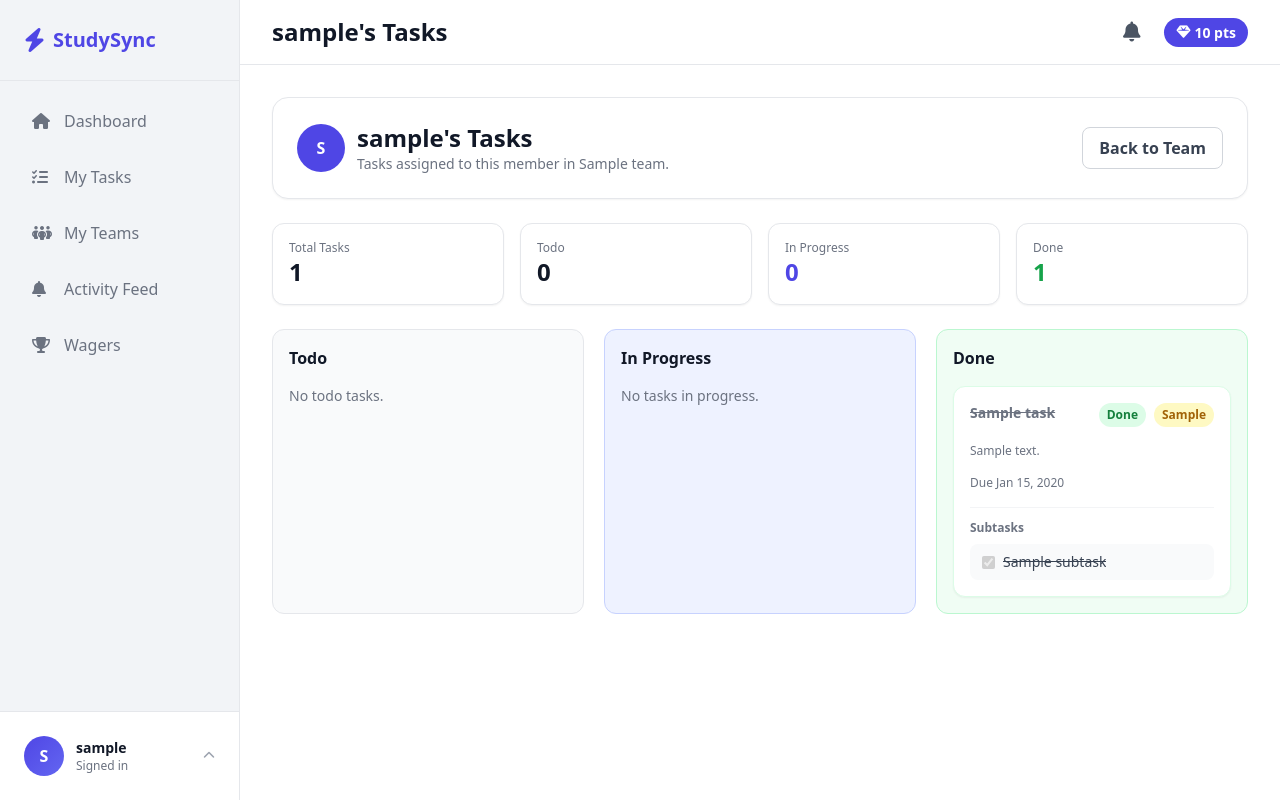
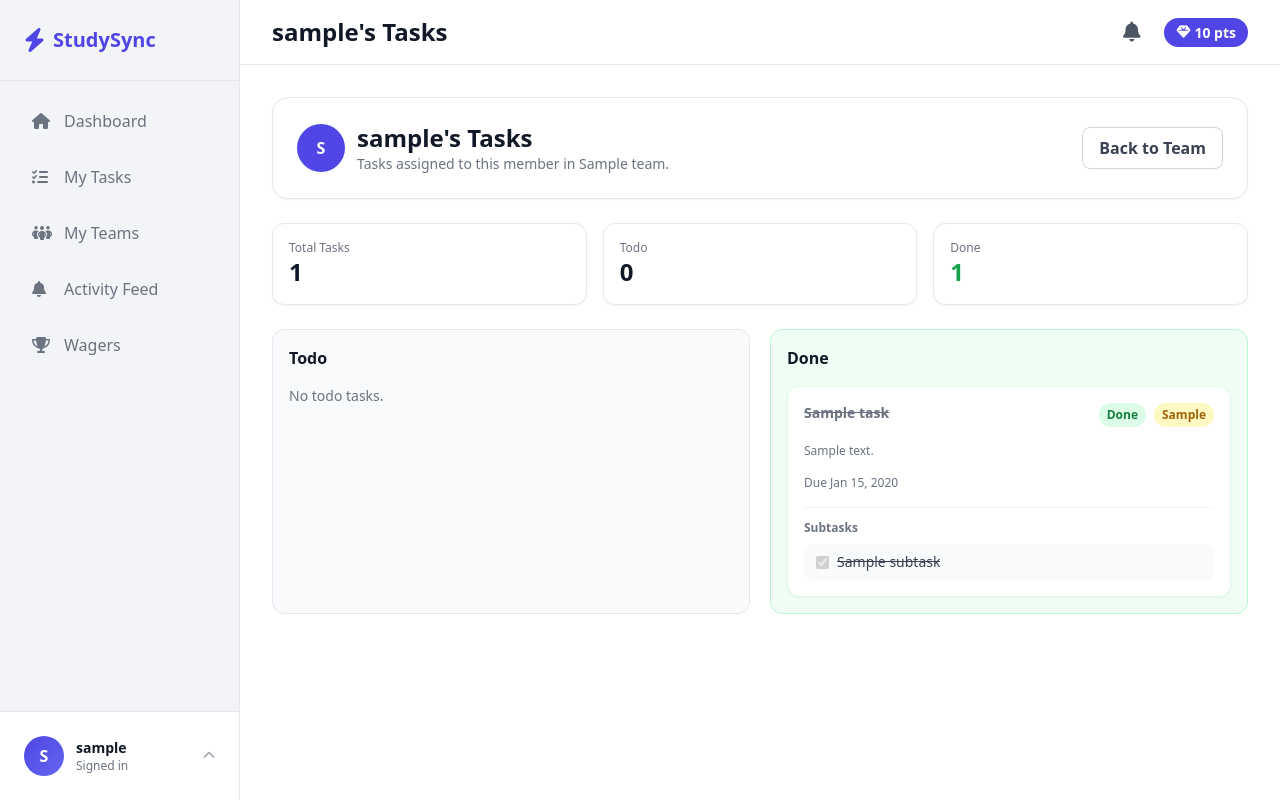
Before and after one commit to dannyc169/Agile-Development-Team-Project, a Flask app: page /teams/1/members/1/tasks in a window 1280 px wide. Run offline with Flask 3, Linux system fonts and the light colour scheme; a user stored in the database is signed in; tables that the repository leaves empty hold one stand-in row (values such as "Sample post"); some libraries are stand-ins or nearby versions.

Commit message:
Remove in-progress task state from subtask flow

```diff
--- a/studysync/app/templates/teams/member_tasks.html
+++ b/studysync/app/templates/teams/member_tasks.html
@@ -17,15 +17,15 @@
 {% endmacro %}
 
 {% macro status_badge(status) %}
+{# The app treats every non-done task as Todo. This keeps old in_progress data visible. #}
+{% set display_status = 'done' if status == 'done' else 'todo' %}
 <span class="text-xs font-semibold rounded-full px-2 py-1
-    {% if status == 'done' %}
+    {% if display_status == 'done' %}
         bg-green-100 text-green-700
-    {% elif status == 'in_progress' %}
-        bg-indigo-100 text-indigo-700
     {% else %}
         bg-gray-100 text-gray-700
     {% endif %}">
-    {{ status.replace('_', ' ')|title }}
+    {{ 'Done' if display_status == 'done' else 'Todo' }}
 </span>
 {% endmacro %}
 
@@ -184,7 +184,7 @@
     {% endif %}
 
     <!-- Summary -->
-    <div class="grid grid-cols-1 md:grid-cols-4 gap-4">
+    <div class="grid grid-cols-1 md:grid-cols-3 gap-4">
         <div class="bg-white border border-gray-200 rounded-xl p-4 shadow-sm">
             <p class="text-xs text-gray-500">Total Tasks</p>
             <p class="text-2xl font-bold text-gray-900">{{ total_tasks }}</p>
@@ -196,18 +196,13 @@
         </div>
 
         <div class="bg-white border border-gray-200 rounded-xl p-4 shadow-sm">
-            <p class="text-xs text-gray-500">In Progress</p>
-            <p class="text-2xl font-bold text-indigo-600">{{ in_progress_tasks|length }}</p>
-        </div>
-
-        <div class="bg-white border border-gray-200 rounded-xl p-4 shadow-sm">
             <p class="text-xs text-gray-500">Done</p>
             <p class="text-2xl font-bold text-green-600">{{ done_tasks|length }}</p>
         </div>
     </div>
 
     <!-- Member Task Board -->
-    <div class="grid grid-cols-1 lg:grid-cols-3 gap-5">
+    <div class="grid grid-cols-1 lg:grid-cols-2 gap-5">
 
         <!-- Todo -->
         <div class="rounded-xl border border-gray-200 bg-gray-50 p-4">
@@ -222,18 +217,6 @@
             </div>
         </div>
 
-        <!-- In Progress -->
-        <div class="rounded-xl border border-indigo-200 bg-indigo-50 p-4">
-            <h2 class="font-bold text-gray-900 mb-4">In Progress</h2>
-
-            <div class="space-y-3">
-                {% for task in in_progress_tasks %}
-                    {{ render_task_card(task, 'border-indigo-100') }}
-                {% else %}
-                    <p class="text-sm text-gray-500">No tasks in progress.</p>
-                {% endfor %}
-            </div>
-        </div>
 
         <!-- Done -->
         <div class="rounded-xl border border-green-200 bg-green-50 p-4">
```
